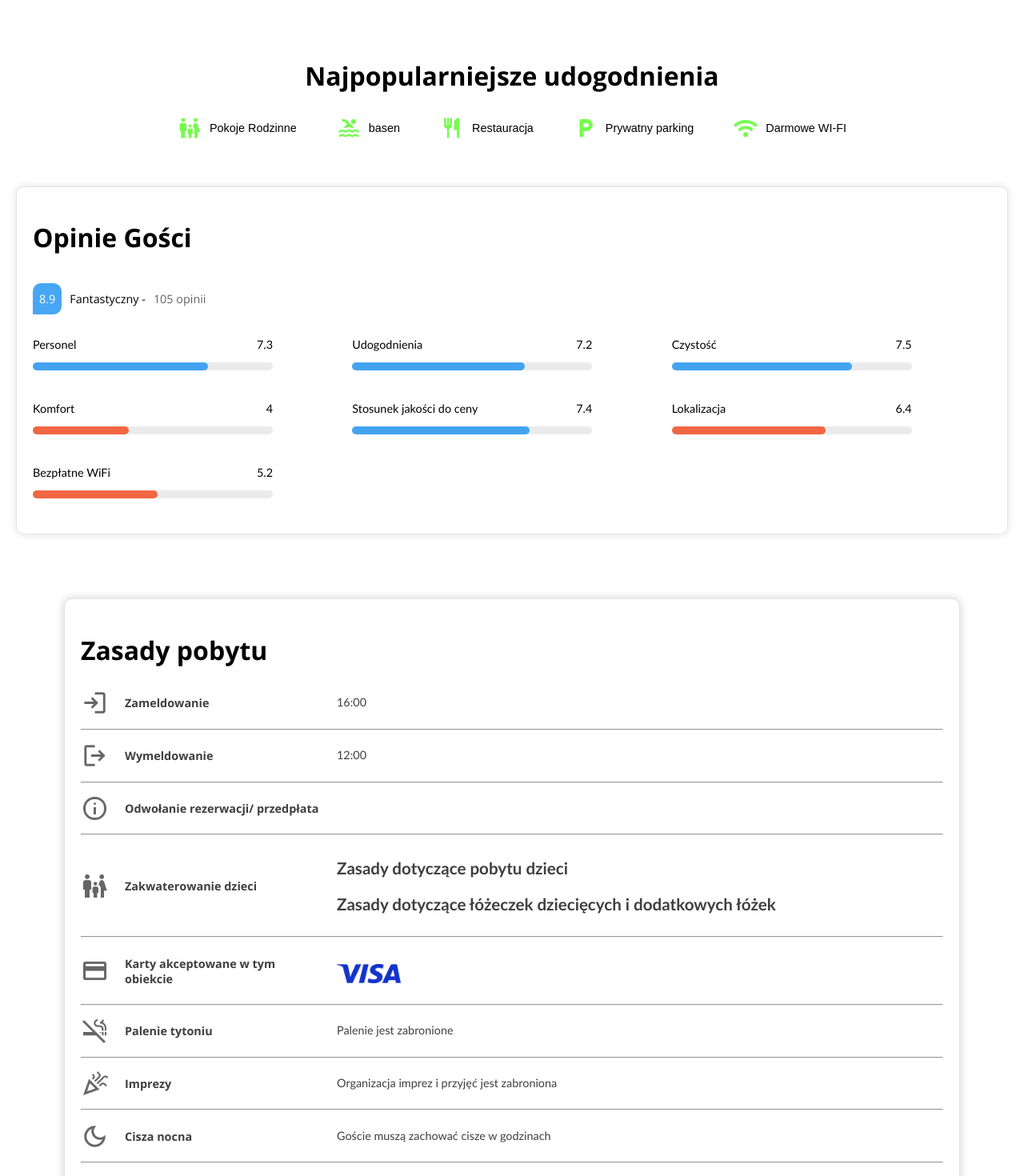
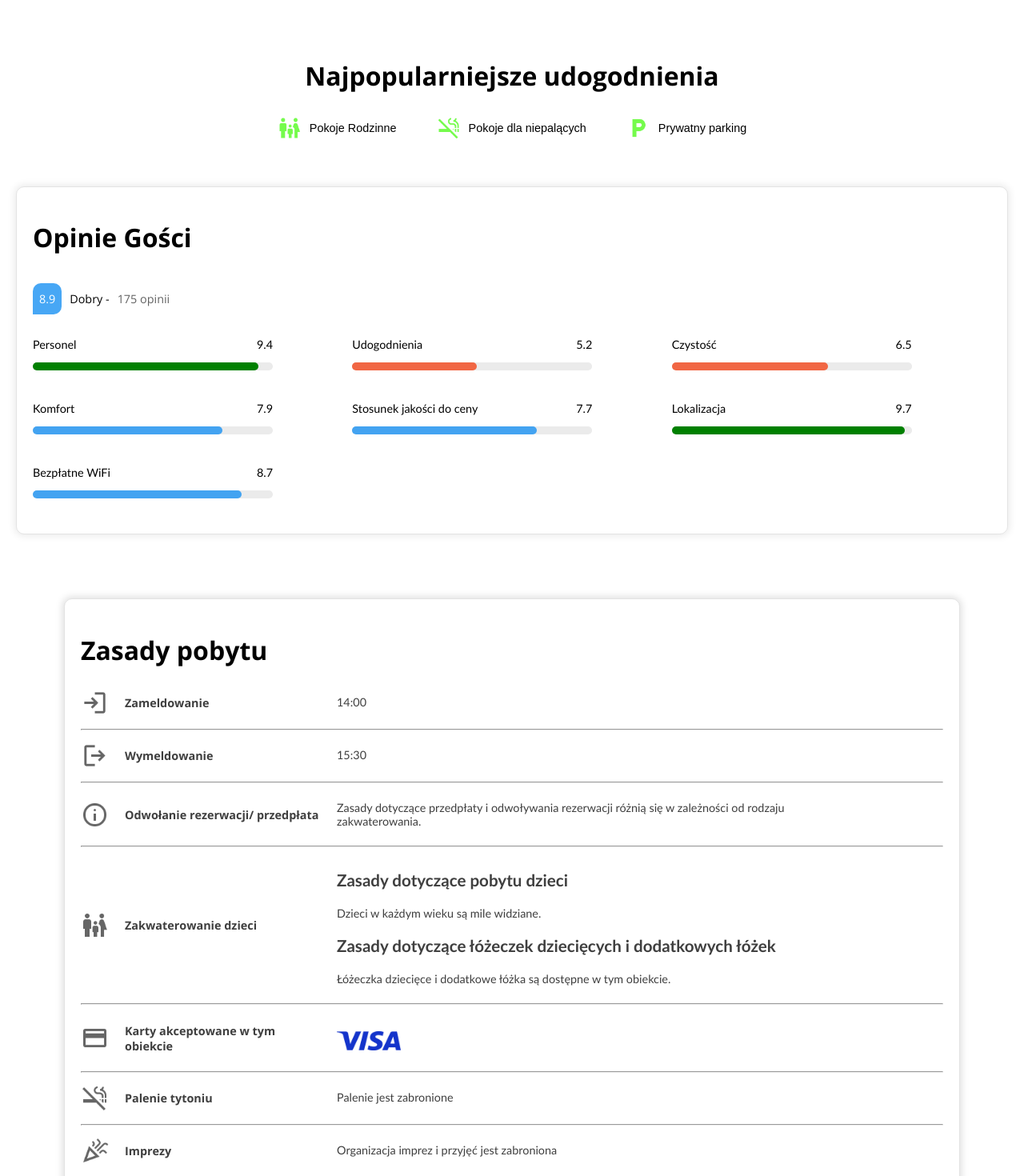
Before and after one commit to Czarny21012212/RoomFinder, a React (Create React App) app: page /hotel/1 in a window 1280 px wide. Shown: the part 840-2310 px from the top of the page at 80% size. Built offline with nearby package versions, Linux system fonts and the light colour scheme.

Commit message:
04.01.2025

```diff
--- /dev/null
+++ b/src/PodStrony/Footer/footer.css
@@ -0,0 +1,7 @@
+.all-footer{
+
+}
+.footer-top-section-special{
+    color: rgb(255, 0, 0);
+    margin-bottom: 20px;
+}
--- /dev/null
+++ b/src/PodStrony/Footer/footer.js
@@ -0,0 +1,38 @@
+import './footer.css'
+
+export function Footer() {
+    return (
+        <div className="all-footer">
+            <div className="footer-box">
+                <div className="footer">
+                    <div className="footer-top">
+                        <div className="footer-top-section-1">
+                            <ul>
+                                <li className='footer-top-section-special'>FindRooms.pl</li>
+                                <li>Pomoc i kontakt</li>
+                                <li>Pomoc i kontakt</li>
+                                <li>Pomoc i kontakt</li>
+                                <li>Pomoc i kontakt</li>
+                                <li>Pomoc i kontakt</li>
+                                <li>Pomoc i kontakt</li>
+                            </ul>
+                        </div>
+                        <div className="footer-top-section-2">
+
+                        </div>
+                        <div className="footer-top-section-3">
+
+                        </div>
+
+                    </div>
+                    <div className="footer-center">
+
+                    </div>
+                    <div className="footer-bottom">
+
+                    </div>
+                </div>
+            </div>
+        </div>
+    );
+}
--- a/src/PodStrony/Json/Hotel.json
+++ b/src/PodStrony/Json/Hotel.json
@@ -22,26 +22,33 @@
     "photo6":"https://cf.bstatic.com/xdata/images/hotel/max300/339475109.jpg?k=b15d07ed9cb924eba527844178cf0e4d32337eb6470741e98d9f887474e499fd&o=",
     "photo7":"https://cf.bstatic.com/xdata/images/hotel/max300/308045408.jpg?k=9df71fa827e80ae00ca9952372cc623bffcb7c7c89646d36b4846166a5d38f3b&o=",
     "photo8":"https://cf.bstatic.com/xdata/images/hotel/max1024x768/311590223.jpg?k=890d2d3ebbe0d945c1937740dd43bb5bfb117c097374b87b0d0b79b39924447e&o=&hp=1",
-    "isManagedByCompany": true,
+    "isManagedByCompany": false,
     "freeCancellation": true,
-    "reviewsCount": 105,
-    "verbalRating": "Fantastyczny",
-    "comfort": 9.5,
-    "pool" : true,
-    "restaurant" : true,
+    "reviewsCount": 175,
+    "verbalRating": "Dobry",
+    "comfort": 7.9,
+    "pool" : false,
+    "restaurant" : false,
     "family" : true,
-    "freeSmoke": false,
+    "freeSmoke": true,
     "parking" : true,
-    "wifi": true,
-    "Personel": 7.3,
-    "Amenities": 7.2,
-    "Cleanliness": 7.5,
-    "Comfort": 4.0,
-    "Value for money": 7.4,
-    "Location": 6.4,
-    "Free WiFi": 5.2,
-    "checkIn": "16:00",
-    "checkOut": "12:00"
+    "wifi": false,
+    "Personel": 9.4,
+    "Amenities": 5.2,
+    "Cleanliness": 6.5,
+    "Comfort": 7.9,
+    "Value for money": 7.7,
+    "Location": 9.7,
+    "Free WiFi": 8.7,
+    "checkIn": "14:00",
+    "checkOut": "15:30",
+    "Cancellation": "Zasady dotyczące przedpłaty i odwoływania rezerwacji różnią się w zależności od rodzaju zakwaterowania.",
+    "ChildrenAccommodation1" : "Dzieci w każdym wieku są mile widziane.",
+    "ChildrenAccommodation2" : "Łóżeczka dziecięce i dodatkowe łóżka są dostępne w tym obiekcie.",
+    "Smoking": false,
+    "Party": false,
+    "Silence at night": "21:00 – 07:00.",
+    "Pet": false
 
   },
   {
@@ -52,7 +59,7 @@
     "description": "Hotel przy plaży z wyjątkowym widokiem na morze.",
     "pricePerNight": 250,
     "rating": 5,
-    "guestRating": 9.2,
+    "guestRating": 7.2,
     "bedrooms": 2,
     "bathrooms": 1,
     "distanceToCenter": 2,
@@ -69,24 +76,31 @@
     "photo8":"https://cf.bstatic.com/xdata/images/hotel/max1024x768/350452864.jpg?k=374d03231e530630c965001ba37599f0a46234584197d2995b9a3915258d9b7d&o=&hp=1",
     "isManagedByCompany": false,
     "freeCancellation": true,
-    "reviewsCount": 215,
-    "verbalRating": "Fantastyczny",
-    "comfort": 9.8,
-    "pool" : false,
+    "reviewsCount": 175,
+    "verbalRating": "Dobry",
+    "comfort": 8.9,
+    "pool" : true,
     "restaurant" : false,
     "family" : true,
-    "freeSmoke": true,
+    "freeSmoke": false,
     "parking" : true,
     "wifi": false,
-    "Personel": 8.0,
+    "Personel": 6.4,
     "Amenities": 7.2,
-    "Cleanliness": 6.5,
-    "Comfort": 9.0,
-    "Value for money": 9.4,
-    "Location": 6,
-    "Free WiFi": 5.2,
-    "checkIn": "16:00",
-    "checkOut": "12:00"
+    "Cleanliness": 9.5,
+    "Comfort": 8.9,
+    "Value for money": 9.7,
+    "Location": 9.7,
+    "Free WiFi": 8.7,
+    "checkIn": "18:00",
+    "checkOut": "20:00",
+    "Cancellation": "Zasady dotyczące przedpłaty i odwoływania rezerwacji różnią się w zależności od rodzaju zakwaterowania.",
+    "ChildrenAccommodation1" : "Dzieci w każdym wieku są mile widziane.",
+    "ChildrenAccommodation2" : "Łóżeczka dziecięce i dodatkowe łóżka nie są dostępne w tym obiekcie.",
+    "Smoking": false,
+    "Party": false,
+    "Silence at night": "22:00 – 08:00.",
+    "Pet": false
   },
   {
     "id": 3,
@@ -96,7 +110,7 @@
     "description": "Urokliwy hotel w górach, idealny na zimowe wypady.",
     "pricePerNight": 300,
     "rating": 4.8,
-    "guestRating": 9.5,
+    "guestRating": 7.5,
     "bedrooms": 3,
     "bathrooms": 2,
     "distanceToCenter": 1,
@@ -111,26 +125,33 @@
     "photo6":"https://cf.bstatic.com/xdata/images/hotel/max300/548467332.jpg?k=d166ade854291f326b2e36e0ebe4ce0c291b6ec01d57896442b58f2f83555214&o=",
     "photo7":"https://cf.bstatic.com/xdata/images/hotel/max300/548467340.jpg?k=ad71632e16c33d5aedd6c6d3d4a9187588630628b75d9f926bfdc27909ff9a64&o=",
     "photo8":"https://cf.bstatic.com/xdata/images/hotel/max1024x768/507952243.jpg?k=66c0866db71f3bc72e20b1590dbfba31044ecf0fda82fd15c8e25f24ec701099&o=&hp=1",
-    "isManagedByCompany": true,
-    "freeCancellation": false,
-    "reviewsCount": 320,
-    "verbalRating": "Znakomity",
-    "comfort": 9.4,
-    "pool" : false,
-    "restaurant" : true,
-    "family" : false,
-    "freeSmoke": true,
-    "parking" : false,
-    "wifi": true,
-    "Personel": 8.0,
-    "Amenities": 7.2,
-    "Cleanliness": 6.5,
-    "Comfort": 9.0,
-    "Value for money": 9.4,
-    "Location": 6,
-    "Free WiFi": 5.2,
-    "checkIn": "16:00",
-    "checkOut": "12:00"
+    "isManagedByCompany": false,
+    "freeCancellation": true,
+    "reviewsCount": 175,
+    "verbalRating": "Dobry",
+    "comfort": 6.9,
+    "pool" : true,
+    "restaurant" : false,
+    "family" : true,
+    "freeSmoke": false,
+    "parking" : true,
+    "wifi": false,
+    "Personel": 9.4,
+    "Amenities": 6.2,
+    "Cleanliness": 9.5,
+    "Comfort": 6.9,
+    "Value for money": 7.7,
+    "Location": 8.7,
+    "Free WiFi": 8.8,
+    "checkIn": "15:00",
+    "checkOut": "16:00",
+    "Cancellation": "Zasady dotyczące przedpłaty i odwoływania rezerwacji różnią się w zależności od rodzaju zakwaterowania.",
+    "ChildrenAccommodation1" : "Dzieci w każdym wieku są mile widziane.",
+    "ChildrenAccommodation2" : "Łóżeczka dziecięce i dodatkowe łóżka nie są dostępne w tym obiekcie.",
+    "Smoking": false,
+    "Party": false,
+    "Silence at night": "20:00 – 07:00.",
+    "Pet": false
   },
   {
     "id": 4,
@@ -159,11 +180,11 @@
     "freeCancellation": true,
     "reviewsCount": 175,
     "verbalRating": "Znakomity",
-    "comfort": 8.9,
+    "comfort": 9.7,
     "pool" : true,
-    "restaurant" : false,
+    "restaurant" : true,
     "family" : true,
-    "freeSmoke": false,
+    "freeSmoke": true,
     "parking" : true,
     "wifi": false,
     "Personel": 9.4,
@@ -173,14 +194,14 @@
     "Value for money": 9.7,
     "Location": 9.7,
     "Free WiFi": 8.7,
-    "checkIn": "16:00",
-    "checkOut": "12:00",
+    "checkIn": "14:00",
+    "checkOut": "15:00",
     "Cancellation": "Zasady dotyczące przedpłaty i odwoływania rezerwacji różnią się w zależności od rodzaju zakwaterowania.",
     "ChildrenAccommodation1" : "Dzieci w każdym wieku są mile widziane.",
     "ChildrenAccommodation2" : "Łóżeczka dziecięce i dodatkowe łóżka nie są dostępne w tym obiekcie.",
     "Smoking": false,
     "Party": false,
-    "Silence at night": "21:00 – 07:00.",
+    "Silence at night": "21:30 – 07:30.",
     "Pet": false
 
   },
@@ -207,26 +228,33 @@
     "photo6":"https://cf.bstatic.com/xdata/images/hotel/max300/410089985.jpg?k=ff7e3eb5b2746c4015ebec43fb5fd7300b7d1c14b60f870cb0ce1c3cb825b67b&o=",
     "photo7":"https://cf.bstatic.com/xdata/images/hotel/max300/410089985.jpg?k=ff7e3eb5b2746c4015ebec43fb5fd7300b7d1c14b60f870cb0ce1c3cb825b67b&o=",
     "photo8":"https://cf.bstatic.com/xdata/images/hotel/max300/410090312.jpg?k=a3bdd5d3516a0c026b7b96058d922d272d5e3c6c4cdac26c63fd1806fb3d0f4a&o=",
-    "isManagedByCompany": true,
-    "freeCancellation": false,
-    "reviewsCount": 98,
-    "verbalRating": "Dobry",
-    "comfort": 8.1,
+   "isManagedByCompany": false,
+    "freeCancellation": true,
+    "reviewsCount": 175,
+    "verbalRating": "Średni",
+    "comfort": 5.7,
     "pool" : true,
-    "restaurant" : true,
+    "restaurant" : false,
     "family" : true,
     "freeSmoke": false,
-    "parking" : false,
+    "parking" : true,
     "wifi": false,
-    "Personel": 5.2,
-    "Amenities": 3.2,
+    "Personel": 6.4,
+    "Amenities": 7.2,
     "Cleanliness": 5.5,
-    "Comfort": 4.0,
-    "Value for money": 2.4,
-    "Location": 6,
-    "Free WiFi": 8.2,
-    "checkIn": "16:00",
-    "checkOut": "12:00"
+    "Comfort": 5.7,
+    "Value for money": 6.7,
+    "Location": 4.7,
+    "Free WiFi": 6.7,
+    "checkIn": "13:00",
+    "checkOut": "14:00",
+    "Cancellation": "Zasady dotyczące przedpłaty i odwoływania rezerwacji różnią się w zależności od rodzaju zakwaterowania.",
+    "ChildrenAccommodation1" : "Dzieci w każdym wieku są mile widziane.",
+    "ChildrenAccommodation2" : "Łóżeczka dziecięce i dodatkowe łóżka nie są dostępne w tym obiekcie.",
+    "Smoking": false,
+    "Party": false,
+    "Silence at night": "20:00 – 07:30.",
+    "Pet": false
   },
   {
     "id": 6,
@@ -251,25 +279,32 @@
     "photo6":"https://cf.bstatic.com/xdata/images/hotel/max300/584493732.jpg?k=89ddac7d738a88fb6737b996b4cdaa403e32efee16ca1369ddb9bc09c7ee694f&o=",
     "photo7":"https://cf.bstatic.com/xdata/images/hotel/max300/564216863.jpg?k=ed78559910dc6d7752808654fba3c3f0060c1a08174dadb48cc55bd36fb2986c&o=",
     "photo8":"https://cf.bstatic.com/xdata/images/hotel/max1024x768/584696382.jpg?k=357719cced49d9a952d95ff5756ed695d1f04b894adbc0ebe56a773890072b4e&o=&hp=1",
-    "isManagedByCompany": true,
-    "freeCancellation": false,
-    "reviewsCount": 98,
-    "verbalRating": "Dobry",
-    "comfort": 8.1,
+   "isManagedByCompany": false,
+    "freeCancellation": true,
+    "reviewsCount": 175,
+    "verbalRating": "Średni",
+    "comfort": 8.9,
     "pool" : true,
-    "restaurant" : true,
-    "family" : false,
+    "restaurant" : false,
+    "family" : true,
     "freeSmoke": false,
     "parking" : true,
     "wifi": false,
-    "Personel": 8.0,
+    "Personel": 6.4,
     "Amenities": 7.2,
-    "Cleanliness": 6.5,
-    "Comfort": 9.0,
-    "Value for money": 9.4,
-    "Location": 6,
-    "Free WiFi": 5.2,
-    "checkIn": "16:00",
-    "checkOut": "12:00"
+    "Cleanliness": 5.5,
+    "Comfort": 7.7,
+    "Value for money": 6.7,
+    "Location": 4.7,
+    "Free WiFi": 6.7,
+    "checkIn": "12:00",
+    "checkOut": "14:00",
+    "Cancellation": "Zasady dotyczące przedpłaty i odwoływania rezerwacji różnią się w zależności od rodzaju zakwaterowania.",
+    "ChildrenAccommodation1" : "Dzieci w każdym wieku są mile widziane.",
+    "ChildrenAccommodation2" : "Łóżeczka dziecięce i dodatkowe łóżka nie są dostępne w tym obiekcie.",
+    "Smoking": false,
+    "Party": false,
+    "Silence at night": "20:00 – 08:00.",
+    "Pet": false
   }
 ]
--- a/src/PodStrony/Search-Hotels/Hotel.js
+++ b/src/PodStrony/Search-Hotels/Hotel.js
@@ -4,7 +4,7 @@ import React from 'react';
 import { Link } from 'react-router-dom';
 import HotelData from '../Json/Hotel.json';
 
-
+import { Footer } from '../Footer/footer'
 import Home from '../Image/Home.png';
 import Hotel2 from '../Image/Hotel.png';
 import YourReservation  from '../Image/yourReservation.png';
@@ -461,6 +461,7 @@ export function Hotel() {
                         <li><a href="#" className='Now'><img src={Hotel2} alt="Hotel"/>Hotele</a></li>
                         <li><Link to={'/TwojeRezerwacja'} className="reservation-link"><img src={YourReservation} alt="Reservation"/>Twoja Rezerwacja</Link></li>
                         <li><a href="#"><img src={Information} alt="Info"/>Zasady umowy</a></li>
+
                     </ul>
                     <Link to={`/ulubione`} className='favouriteLink'>
                         <p className='favouriteLinkP'>❤️</p>
@@ -701,6 +702,7 @@ export function Hotel() {
                                         <div className='Cart-center'>
                                             <div>
                                                 <h1>{index.name}</h1>
+                                                <Footer></Footer>
                                             </div>
                                             <div>
                                                 <p>{index.description}</p>
@@ -712,6 +714,7 @@ export function Hotel() {
                                                     <div className='Cart-right-top-first-left'>
                                                         <h2>{index.verbalRating}</h2>
                                                         <p>{index.reviewsCount} opinii</p>
+
                                                     </div>
                                                     <div className='Cart-right-top-first-right'>
                                                         <h2>{index.guestRating}</h2>
@@ -752,8 +755,11 @@ export function Hotel() {
                 </div>
                 </div>
             </div>
+
         </div>
+        <Footer></Footer>
    </div>
+
   );
 }
 
--- a/src/PodStrony/YourReservation/YourReservation.css
+++ b/src/PodStrony/YourReservation/YourReservation.css
@@ -98,7 +98,7 @@ p{
     top: 50%;
     left: 50%;
     transform: translate(-50%, -50%);
-    box-shadow: 0px 0px 10px 1000px rgba(0, 0, 0, 0.616);
+    box-shadow: 0px 0px 10px 1000px rgba(0, 0, 0, 0.815);
     border-radius: 10px;
     z-index: 1000;
 }
```
